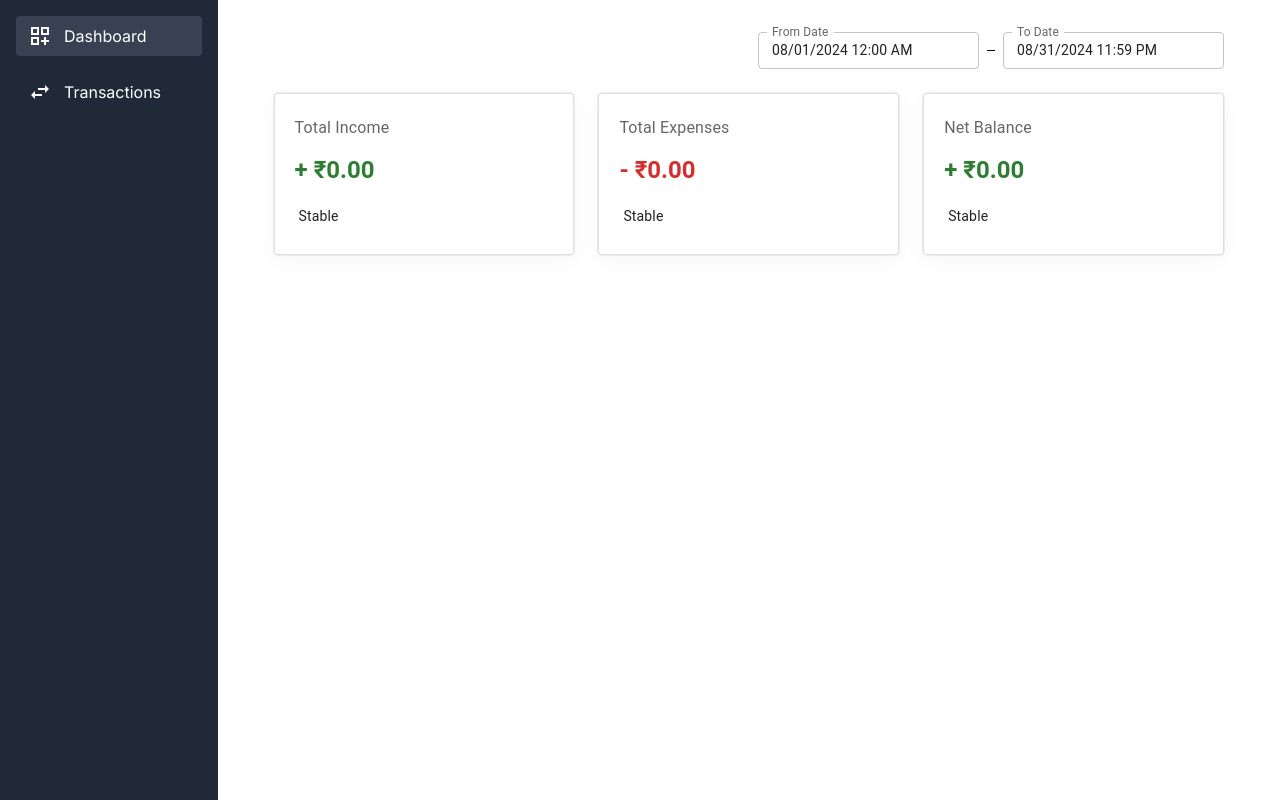
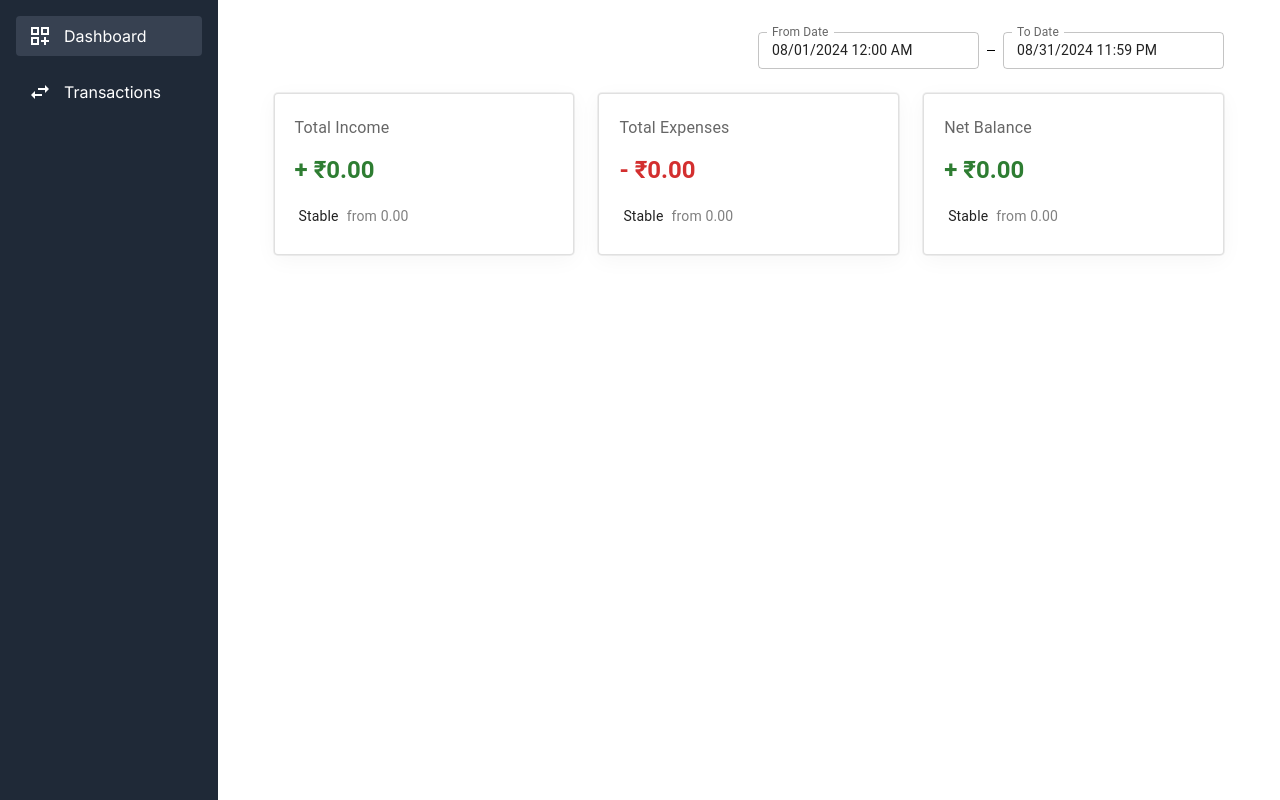
Before and after one commit to rahuljindal1/expense-manager, a Next.js app: page / in a window 1280 px wide. Built offline with nearby package versions, Linux system fonts and the light colour scheme.

Commit message:
chore: Add Prev stats

```diff
--- a/app/page.tsx
+++ b/app/page.tsx
@@ -27,10 +27,13 @@ const toastService = new ToastService();
 const DEFAULT_TRANSACTION_SUMMARY: TransactionSummary = {
   totalExpense: 0,
   expenseChange: 0,
+  prevTotalExpense: 0,
   totalRevenue: 0,
   revenueChange: 0,
+  prevTotalRevenue: 0,
   netBalance: 0,
   netBalanceChange: 0,
+  prevNetBalance: 0,
 };
 
 const DEFAULT_DATE_RANGE: DateRange = {
@@ -61,7 +64,13 @@ const Dashboard = () => {
     }),
   ]);
 
-  const NetChange = ({ percentageChange }: { percentageChange: number }) => {
+  const NetChange = ({
+    percentageChange,
+    previousValue,
+  }: {
+    percentageChange: number;
+    previousValue: number;
+  }) => {
     let text = "";
     let textColor = "";
     if (percentageChange === 0) {
@@ -82,9 +91,14 @@ const Dashboard = () => {
         {percentageChange < 0 && (
           <ArrowDownwardIcon fontSize="small" color="error" />
         )}
-        <Typography variant="body2" color={textColor} ml={0.5}>
-          {text}
-        </Typography>
+        <Box component={"div"} className="flex flex-row">
+          <Typography variant="body2" color={textColor} ml={0.5}>
+            {text}
+          </Typography>
+          <Typography variant="body2" ml={1} color={"gray"}>
+            from {formatToIndianCurrency(previousValue)}
+          </Typography>
+        </Box>
       </Box>
     );
   };
@@ -135,6 +149,7 @@ const Dashboard = () => {
                 </Typography>
                 <NetChange
                   percentageChange={transactionSummary.revenueChange}
+                  previousValue={transactionSummary.prevTotalRevenue}
                 />
               </CardContent>
             </SummaryCard>
@@ -156,6 +171,7 @@ const Dashboard = () => {
                 </Typography>
                 <NetChange
                   percentageChange={transactionSummary.expenseChange}
+                  previousValue={transactionSummary.prevTotalExpense}
                 />
               </CardContent>
             </SummaryCard>
@@ -189,6 +205,7 @@ const Dashboard = () => {
                 </Typography>
                 <NetChange
                   percentageChange={transactionSummary.netBalanceChange}
+                  previousValue={transactionSummary.prevNetBalance}
                 />
               </CardContent>
             </SummaryCard>
--- a/services/dashboard.action.ts
+++ b/services/dashboard.action.ts
@@ -103,5 +103,8 @@ export const getTransactionSummary = async (
     revenueChange,
     netBalance,
     netBalanceChange,
+    prevTotalExpense: previousTotalExpense,
+    prevTotalRevenue: previousTotalRevenue,
+    prevNetBalance: previousNetBalance,
   };
 };
--- a/types/dashboard.ts
+++ b/types/dashboard.ts
@@ -1,8 +1,11 @@
 export type TransactionSummary = {
   totalRevenue: number;
+  prevTotalRevenue: number;
   revenueChange: number;
   totalExpense: number;
+  prevTotalExpense: number;
   expenseChange: number;
   netBalance: number;
+  prevNetBalance: number;
   netBalanceChange: number;
 };
```
